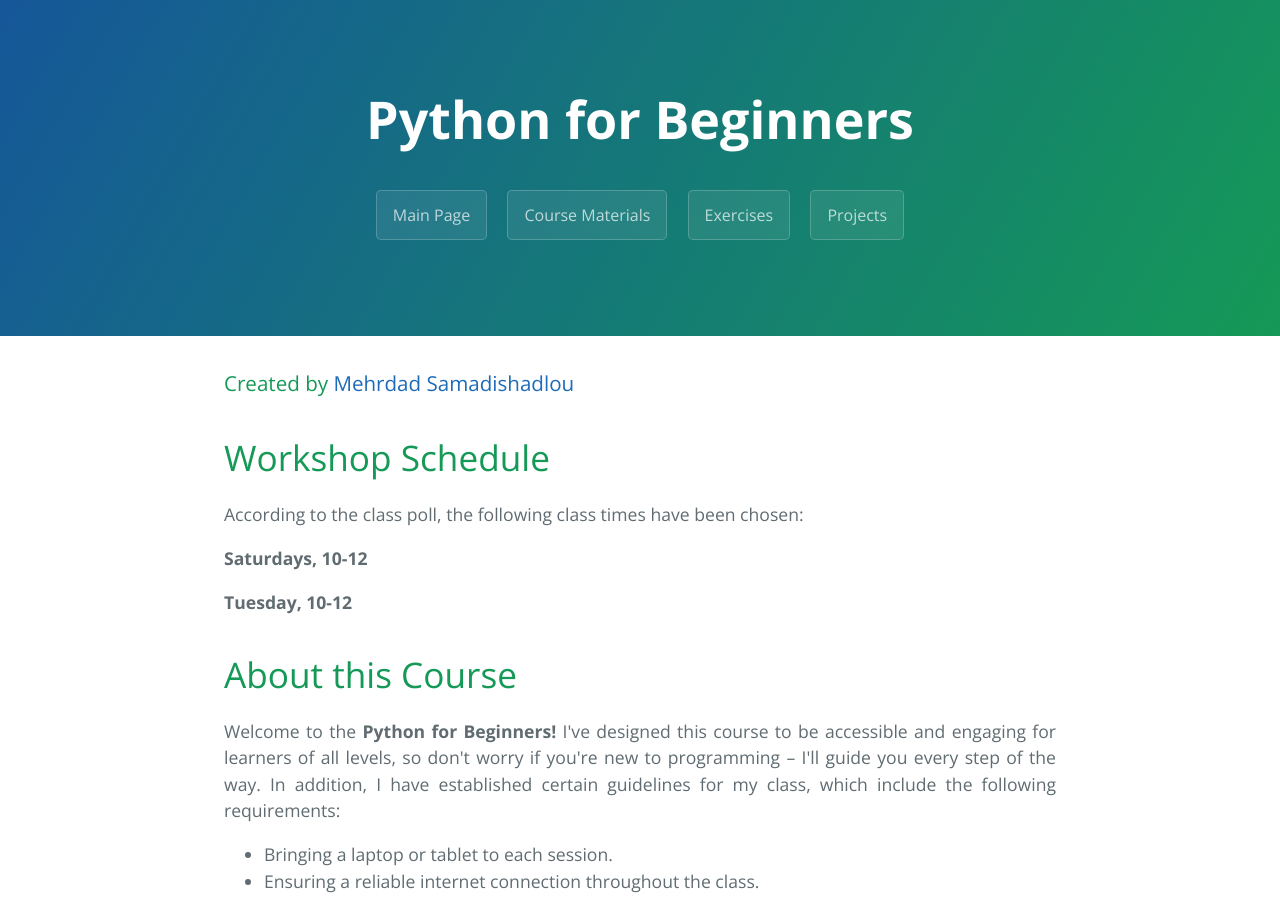
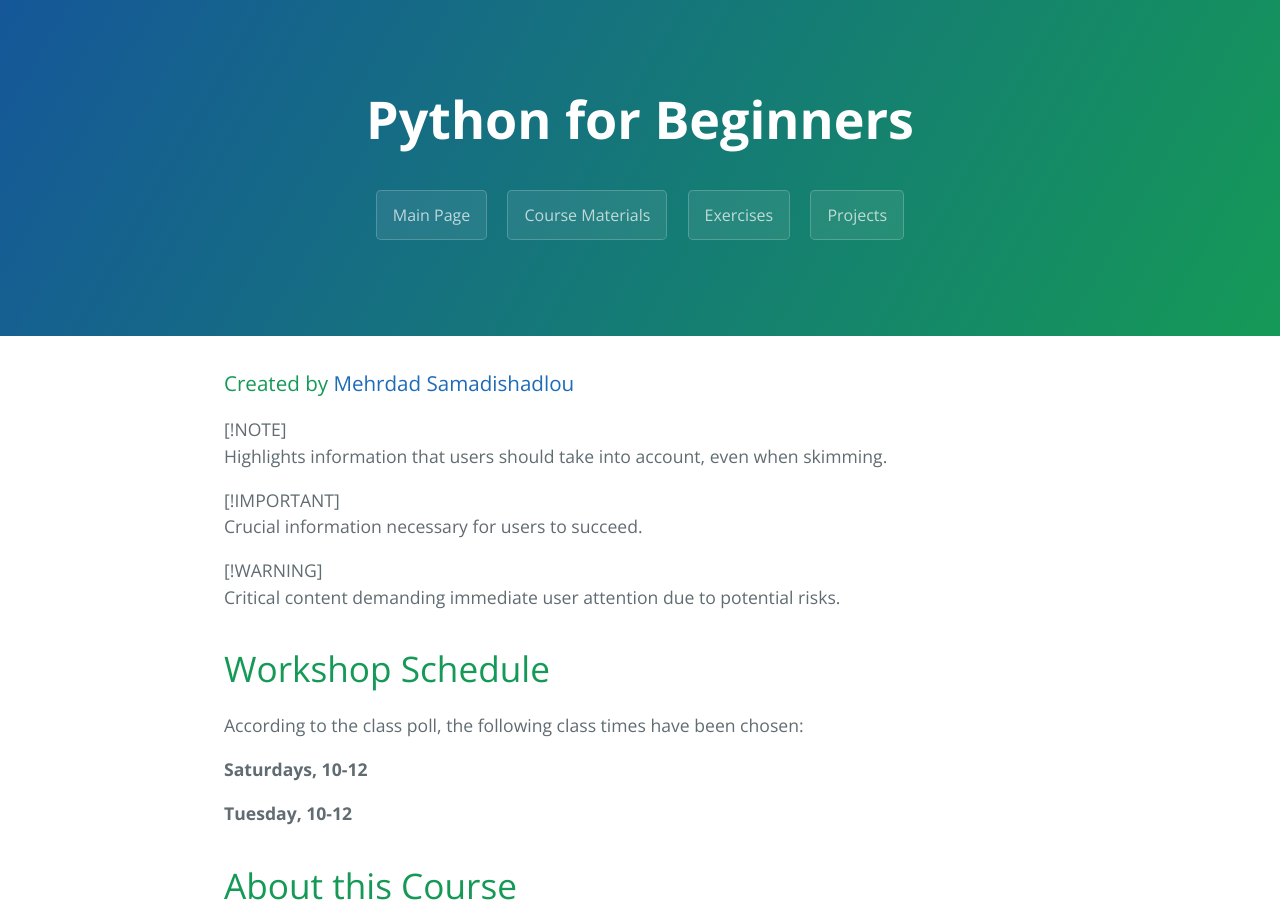
Before and after one commit to MehrdadSamadishadlou/Python_for_Beginners, a Jekyll site: the page built from index.md, in a window 1280 px wide and 900 px high. Built offline with Jekyll 4.4.1, drawn with Linux system fonts in a browser that asks for light colours.

Commit message:
Update index.md

```diff
--- a/index.md
+++ b/index.md
@@ -5,6 +5,15 @@ filename: index
 ---
 
 ### Created by <a href="https://github.com/MehrdadSamadishadlou">Mehrdad Samadishadlou</a>
+
+[!NOTE]
+Highlights information that users should take into account, even when skimming.
+
+[!IMPORTANT]
+Crucial information necessary for users to succeed.
+
+[!WARNING]
+Critical content demanding immediate user attention due to potential risks.
 
 # Workshop Schedule
 
```
